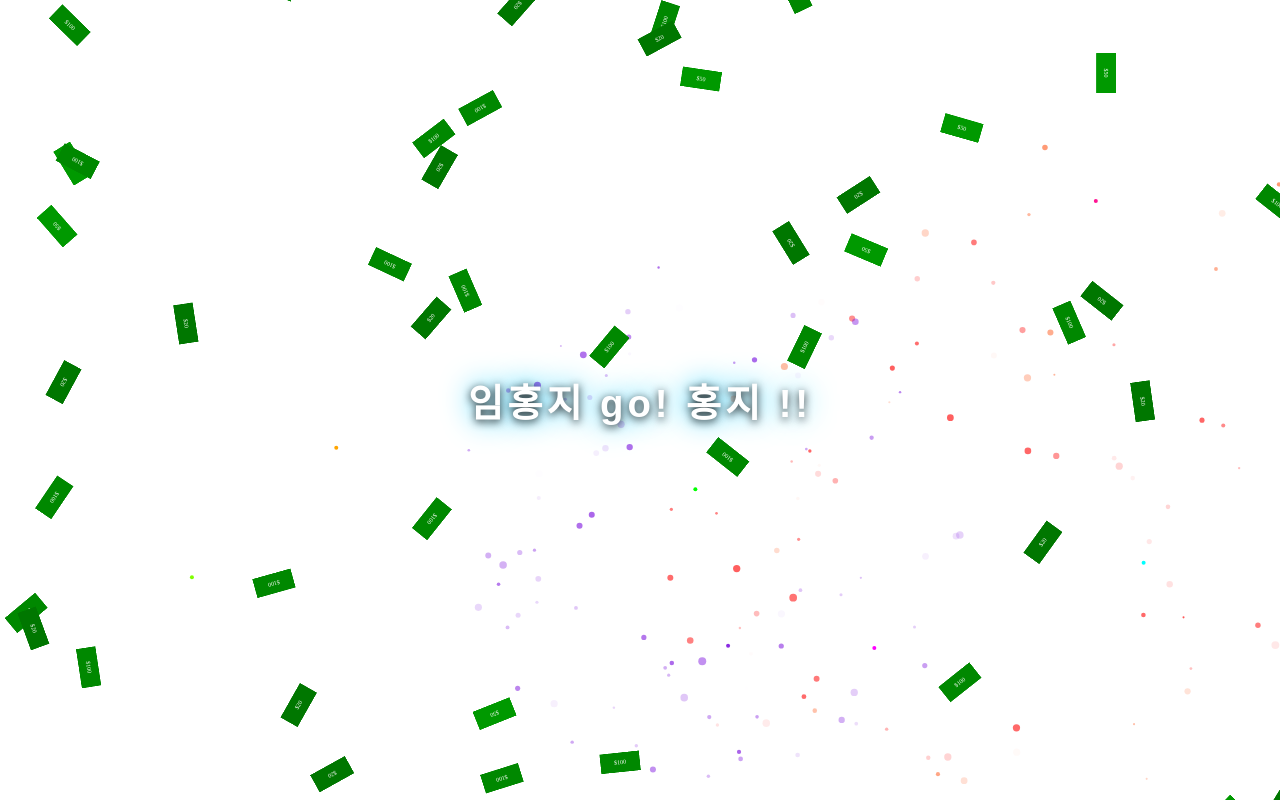
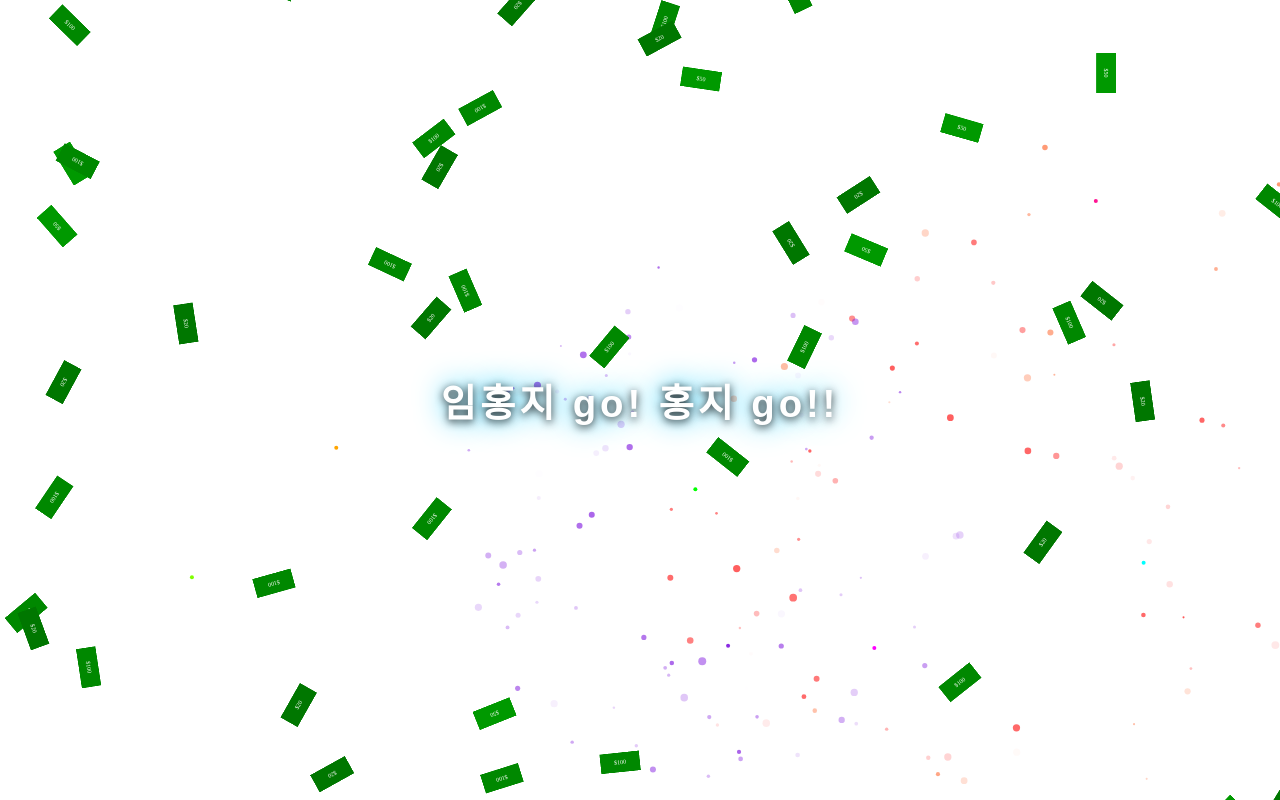
Before and after one commit to lwk2045/success, a plain HTML site: page index.html in a window 1280 px wide. Drawn offline with Linux system fonts and the light colour scheme.

Commit message:
Add files via upload

```diff
--- a/index.html
+++ b/index.html
@@ -3,13 +3,13 @@
 <head>
     <meta charset="UTF-8">
     <meta name="viewport" content="width=device-width, initial-scale=1.0">
-    <title>임홍지 go! 홍지 !!</title>
+    <title>임홍지 go! 홍지 go!!</title>
     <link rel="stylesheet" href="style.css">
 </head>
 <body>
     <div class="container">
         <div class="background-image"></div>
-        <div class="center-text">임홍지 go! 홍지 !!</div>
+        <div class="center-text">임홍지 go! 홍지 go!!</div>
         <canvas id="fireworksCanvas"></canvas>
         <canvas id="moneyCanvas"></canvas>
     </div>
```
